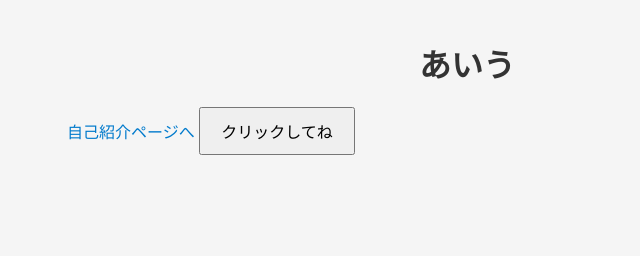
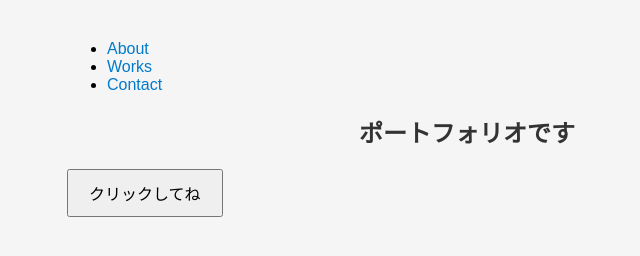
Before and after one commit to ut-kf/portfolio, a plain HTML site: page index.html in a window 1280 px wide. Shown: the whole page, without its empty margins (173-813 px from the left). Drawn offline with Linux system fonts and the light colour scheme.

Commit message:
htmlとjsの修正

```diff
--- a/index.html
+++ b/index.html
@@ -2,18 +2,34 @@
 <html>
 <head>
   <meta charset="UTF-8">
+  <meta name="viewport" content="width=device-width, initial-scale=1.0">
+  <meta name="description" content="ポートフォリオです">
   <title>あいう</title>
   <link rel="stylesheet" href="style.css">
 </head>
 <body>
-  <h1>あいう</h1>
-  <a href="about.html">自己紹介ページへ</a>
-  <button onclick="showMessage()">クリックしてね</button>
-  <p id="message"></p>
-  <script>
-    function showMessage() {
-      document.getElementById("message").textContent = "こんにちは！JavaScriptが動いています🎉";
-    }
-  </script>
+<div id="loading"></div>
+<header>
+  <nav>
+    <ul>
+      <li><a href="#about">About</a></li>
+      <li><a href="#works">Works</a></li>
+      <li><a href="#contact">Contact</a></li>
+    </ul>
+  </nav>
+</header>
+<main>
+  <div class="wrap">
+    <section>
+      <h1>ポートフォリオです</h1>
+    </section>
+    <section>
+      <button onclick="showMessage()">クリックしてね</button>
+    </section>
+  </div>
+</main>
+<div></div>
+<footer></footer>
+<script src="script.js"></script>
 </body>
 </html>
--- a/script.js
+++ b/script.js
@@ -1,4 +1,9 @@
 // ページの読み込み時にコンソールにメッセージを表示
 document.addEventListener("DOMContentLoaded", () => {
-    console.log("script.jsが正しく読み込まれました！");
+  console.log("script.jsが正しく読み込まれました！");
 })
+
+// ボタンをクリックしたときにメッセージを表示
+const showMessage = () => {
+  document.getElementById("message").textContent = "こんにちは！JavaScriptが動いています🎉";
+}
```
